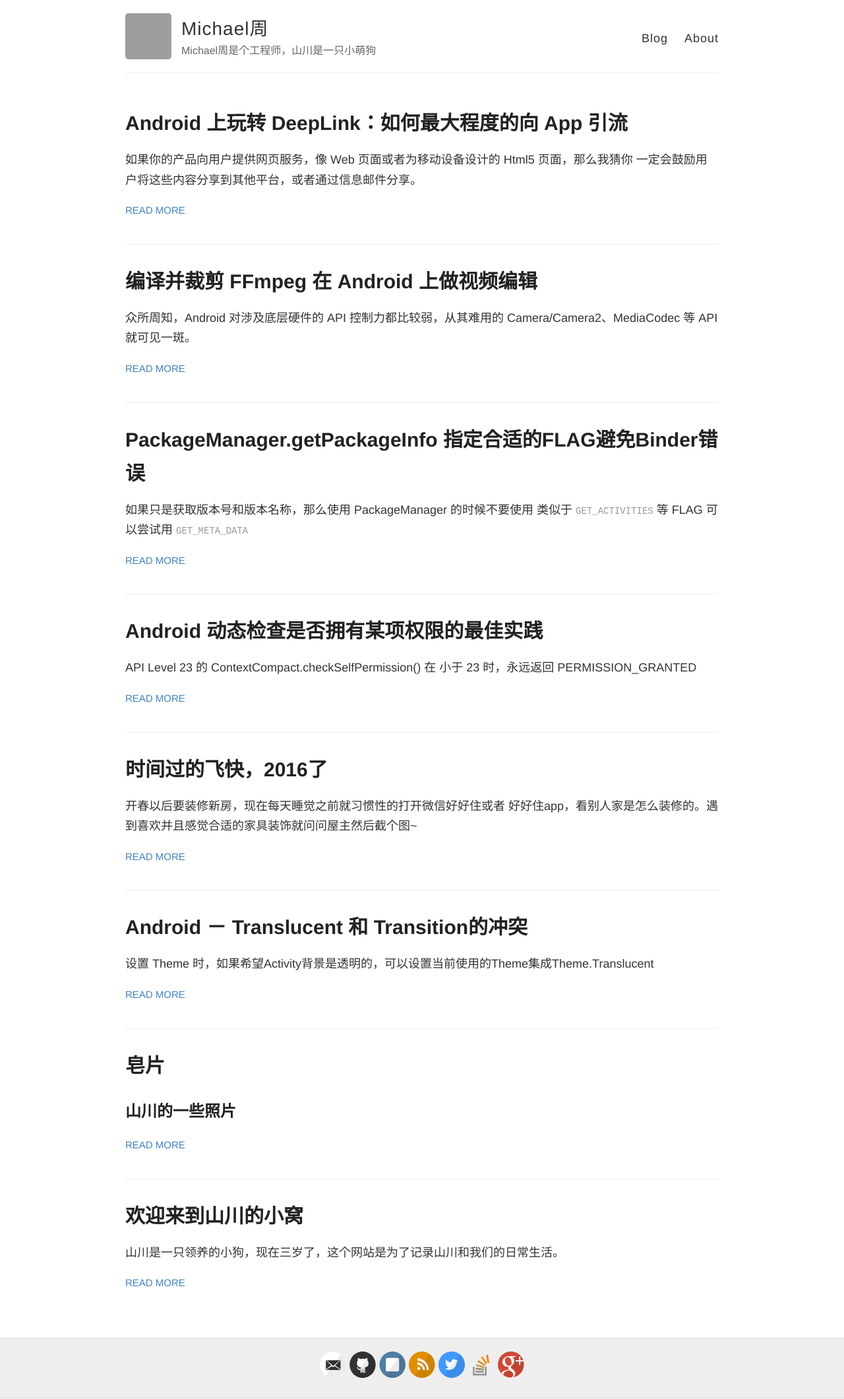
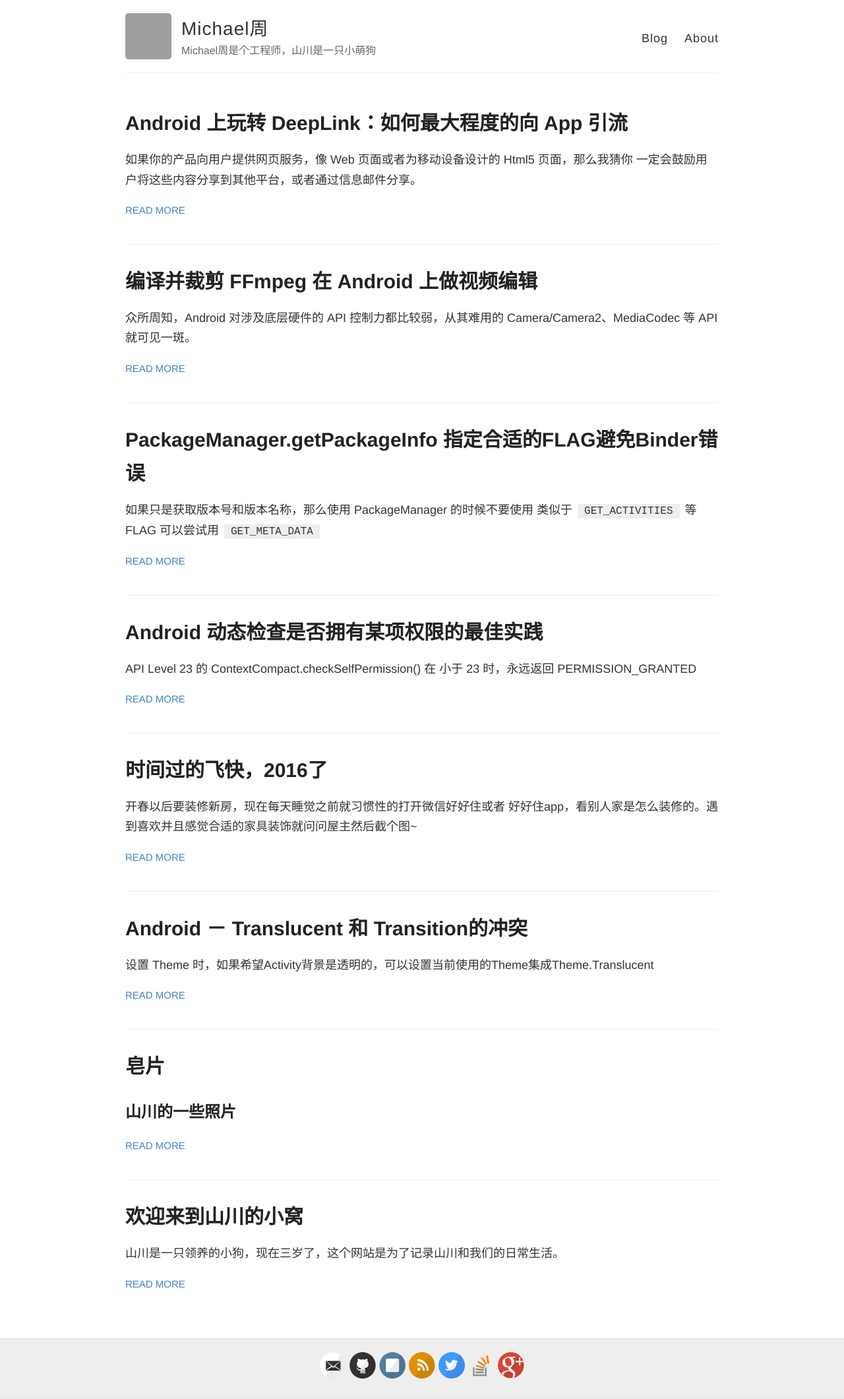
Before and after one commit to zhoulujue/zhoulujue.github.io, a Jekyll site: the page built from index.html, in a window 1280 px wide. Shown: the whole page at 66% size. Built offline with Jekyll 4.4.1, drawn with Linux system fonts in a browser that asks for light colours; grey boxes are pictures that could not be loaded.

Commit message:
Update inline code style.OC

```diff
--- a/_sass/_highlights.scss
+++ b/_sass/_highlights.scss
@@ -21,6 +21,15 @@ code {
   font-family: 'Source Code Pro', monospace;
   font-size: 14px;
   color: #999;
+}
+
+code.highlighter-rouge {
+  margin-left: 3px;
+  margin-right: 3px;
+  padding: 2px 10px;
+  background-color: $lightGray;
+  color: $darkGray;
+  font-size: 16px;
 }
 
 // Solarized Light Pygments
```
